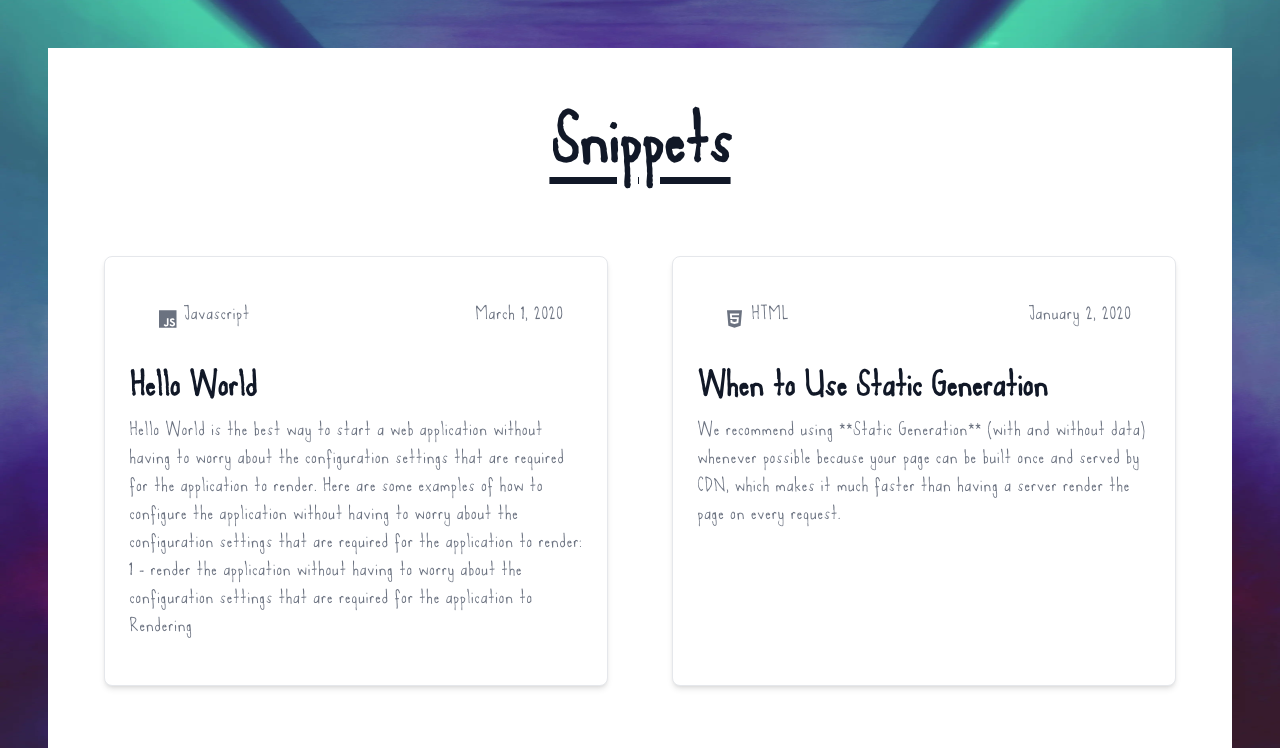
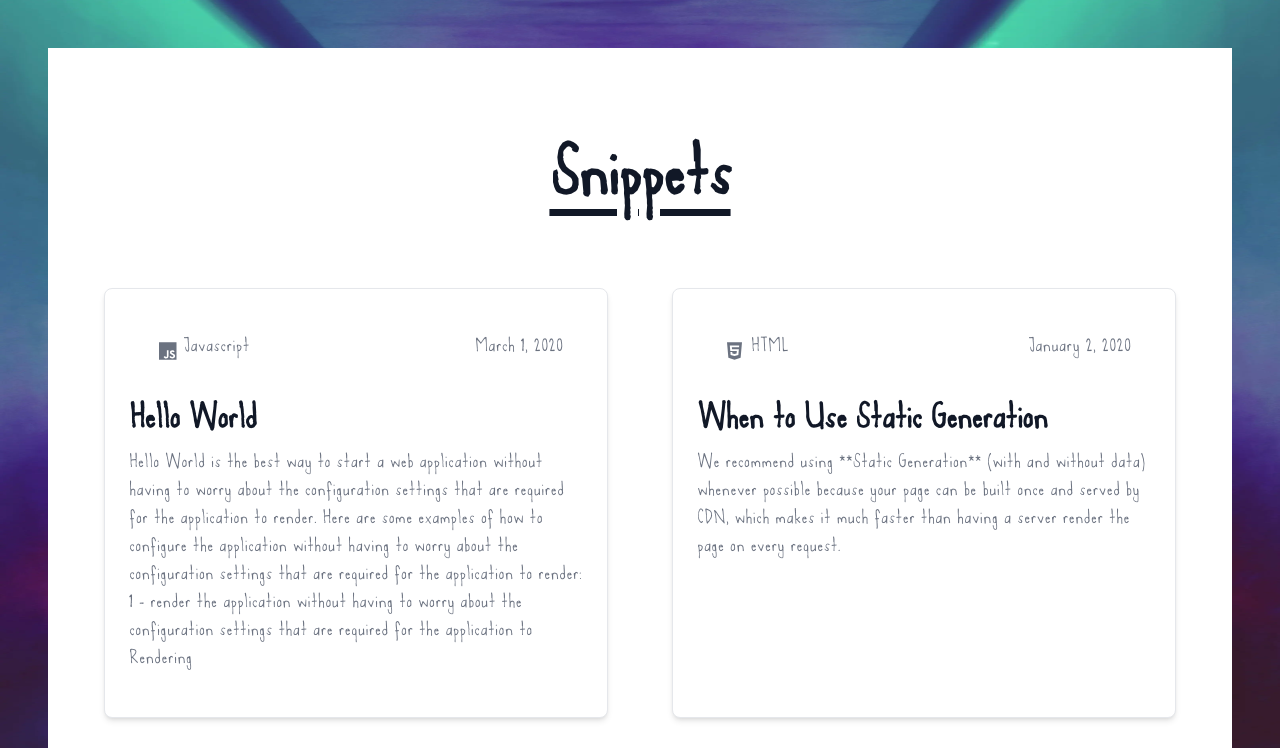
Before and after one commit to ksingh-git/ksingh-git.github.io, a Next.js app: page / in a window 1280 px wide. Shown: the top 748 px of the page. Built offline with nearby package versions, Linux system fonts and the light colour scheme.

Commit message:
Update index.js

```diff
--- a/pages/index.js
+++ b/pages/index.js
@@ -29,7 +29,7 @@ export default function Home({ allPostsData }) {
         <link rel="icon" href="/favicon.ico" />
       </Head>
       <section className="bg-white dark:bg-gray-900 cursor-default">
-        <div className="relative py-8 px-4 mx-auto max-w-screen-xl lg:py-16 lg:px-6">
+        <div className="relative py-8 px-4 mx-auto my-8 max-w-screen-xl lg:py-16 lg:px-6">
           <h2 className="mx-auto max-w-screen-sm text-center mb-4 text-7xl underline tracking-tight font-extrabold text-gray-900 dark:text-white">
             Snippets
           </h2>
```
